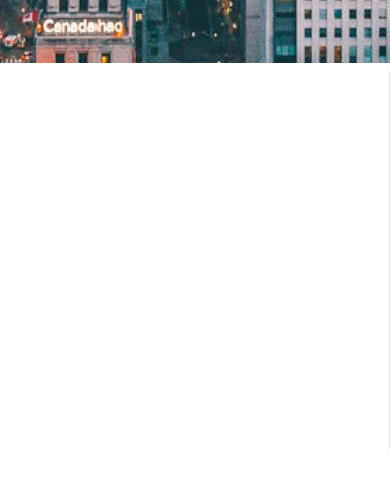
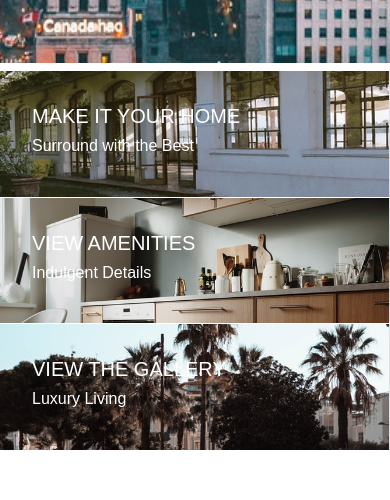
Before and after one commit to sprinzs123/luxury-housing, a React (Create React App) app: page / in a window 390 px wide. Shown: the part 781-1281 px from the top of the page. Built offline with nearby package versions, Linux system fonts and the light colour scheme.

Commit message:
banner overflow fixed

```diff
--- a/src/styles/carousel.css
+++ b/src/styles/carousel.css
@@ -6,7 +6,7 @@
 .carousel-parent img{
     width: 100%;
     height:  100%;
-    overflow: hidden;
+    /* overflow: hidden; */
     object-fit: cover;
 }
 
@@ -14,10 +14,11 @@
     display: flex;
     max-width: 100%;
     height: auto;
-
 }
 
-
+.all-carousel{
+    overflow: hidden;
+}
 
 .banner-text{
     position: absolute;
@@ -25,21 +26,15 @@
     right: 50%;
     color: white;
     padding-left: 1.5em;
-
 }
-
-
 
 .home-slider{
     position: relative;
-
 }
 
 .carousel-footer-parent{
     display: flex;
-
 }
-
 
 .carousel-footer{
     border-top: 1px solid white;
@@ -51,7 +46,6 @@
     cursor: pointer;
     overflow: hidden;
 }
-
 
 .under-carousel{
     position: absolute;
@@ -66,27 +60,19 @@
 
 .footer-1:hover{
     background-image: url('../imgs/galery5.jpg');
-    /* filter: brightness(80%); */
-    /* background-size: 100% 100%; */
     background-size: cover;
 }
 
 .footer-2:hover{
     background-image: url('../imgs/gal4.jpg');
-    /* filter: brightness(80%); */
-    /* background-size: 100% 100%; */
     background-size: cover;
 }
 
 
 .footer-3:hover{
     background-image: url('../imgs/galery1.jpg');
-    /* filter: brightness(80%); */
-    /* background-size: 100% 100%; */
     background-size: cover;
 }
-
-
 
 .nav-bar-front{
     position: absolute;
@@ -103,4 +89,20 @@
     .under-carousel{
         position: relative;
     }
+
+    .footer-1{
+        background-image: url('../imgs/galery5.jpg');
+        background-size: cover;
+    }
+
+    .footer-2{
+        background-image: url('../imgs/gal4.jpg');
+        background-size: cover;
+    }
+
+
+    .footer-3{
+        background-image: url('../imgs/galery1.jpg');
+        background-size: cover;
+    }
 }
```
